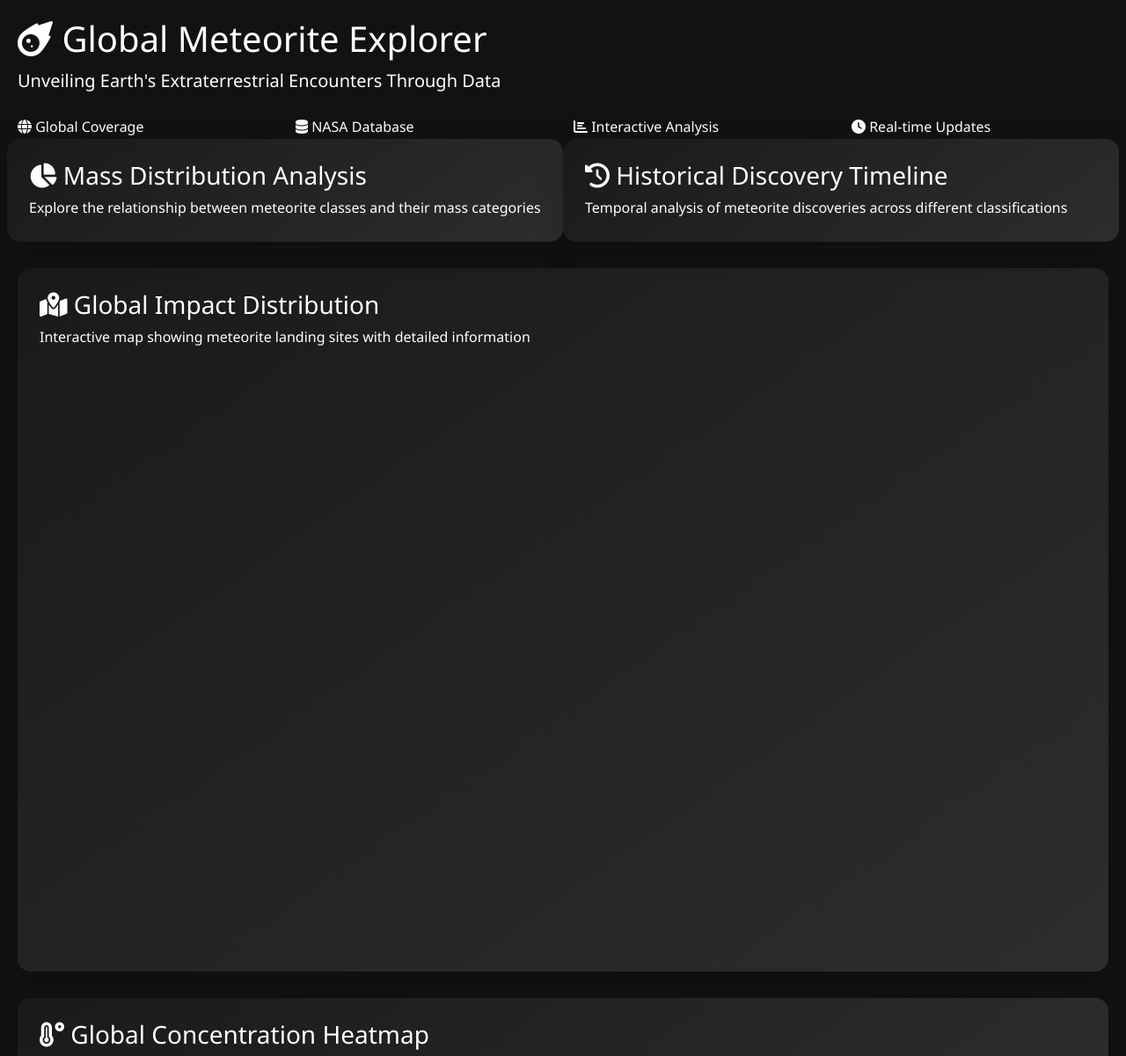
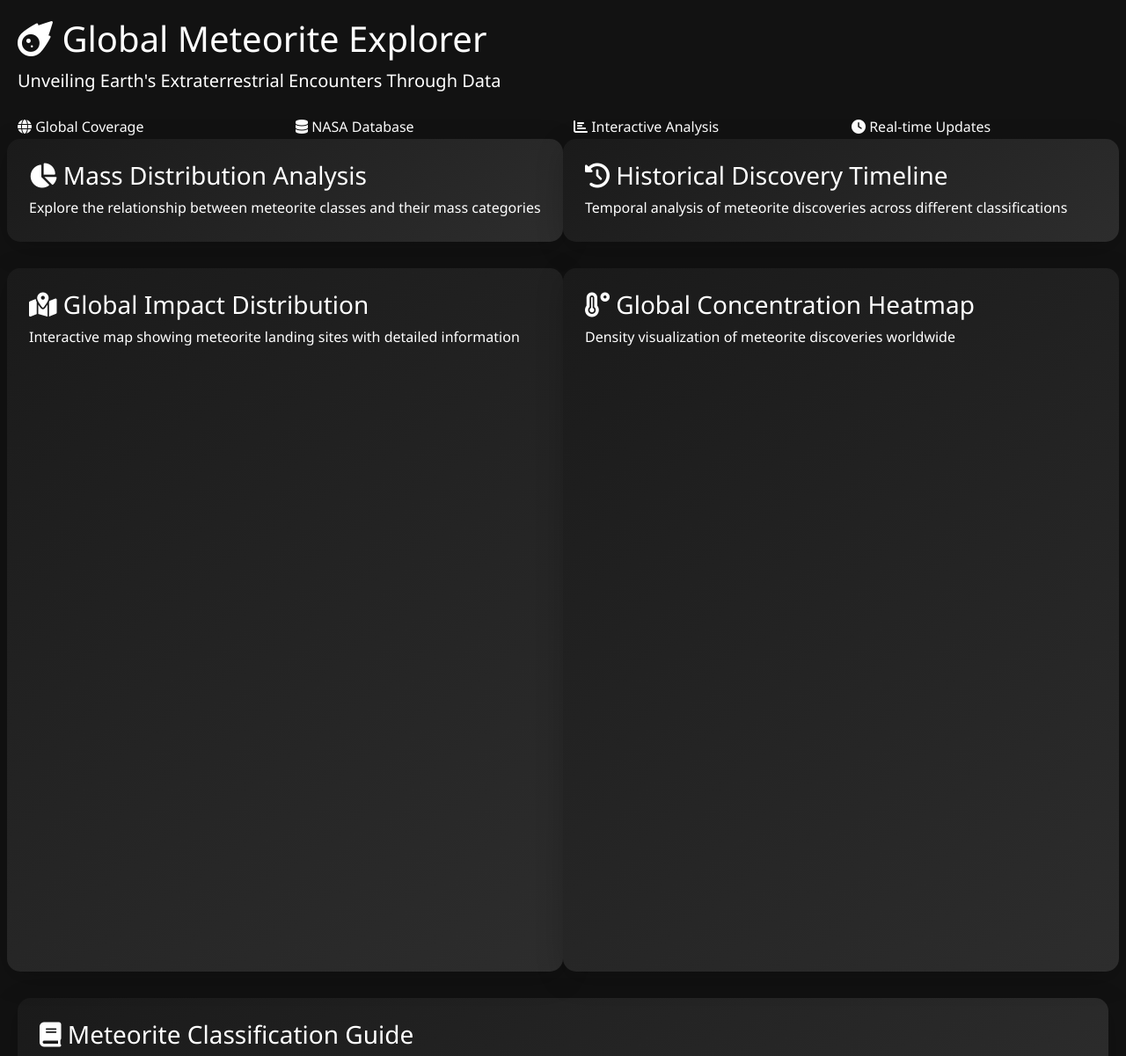
Before and after one commit to arijguest/meteorite-datasheet, a Flask app: template templates/layout.html in a window 1280 px wide. Shown: the top 1201 px of the page at 88% size. Run offline with Flask 3, Linux system fonts and the light colour scheme; the template is opened without the code that fills it, so the values that code supplies are empty; parts of the project's set-up code (start-up, migrations or seed data) failed here and were passed over; some libraries are stand-ins or nearby versions.

Commit message:
Update layout.html

```diff
--- a/templates/layout.html
+++ b/templates/layout.html
@@ -8,8 +8,6 @@
     <link href="https://cdn.jsdelivr.net/npm/bootstrap@5.3.0/dist/css/bootstrap.min.css" rel="stylesheet">
     <link href="https://cdn.datatables.net/1.13.5/css/dataTables.bootstrap5.min.css" rel="stylesheet">
     <link href="https://cdn.datatables.net/buttons/2.4.1/css/buttons.dataTables.min.css" rel="stylesheet">
-    <link href="https://cdn.datatables.net/searchpanes/2.2.0/css/searchPanes.dataTables.min.css" rel="stylesheet">
-    <link href="https://cdn.datatables.net/select/1.7.0/css/select.dataTables.min.css" rel="stylesheet">
     <link href="https://cdnjs.cloudflare.com/ajax/libs/font-awesome/6.0.0/css/all.min.css" rel="stylesheet">
     <link href="{{ url_for('static', filename='styles.css') }}" rel="stylesheet">
 </head>
@@ -24,25 +22,25 @@
             <p class="lead">Unveiling Earth's Extraterrestrial Encounters Through Data</p>
             <div class="dashboard-stats">
                 <div class="row mt-4">
-                    <div class="col-md-3">
+                    <div class="col-md-3 col-sm-6">
                         <div class="stat-card">
                             <i class="fas fa-globe"></i>
                             <span class="stat-value">Global Coverage</span>
                         </div>
                     </div>
-                    <div class="col-md-3">
+                    <div class="col-md-3 col-sm-6">
                         <div class="stat-card">
                             <i class="fas fa-database"></i>
                             <span class="stat-value">NASA Database</span>
                         </div>
                     </div>
-                    <div class="col-md-3">
+                    <div class="col-md-3 col-sm-6">
                         <div class="stat-card">
                             <i class="fas fa-chart-bar"></i>
                             <span class="stat-value">Interactive Analysis</span>
                         </div>
                     </div>
-                    <div class="col-md-3">
+                    <div class="col-md-3 col-sm-6">
                         <div class="stat-card">
                             <i class="fas fa-clock"></i>
                             <span class="stat-value">Real-time Updates</span>
@@ -52,15 +50,16 @@
             </div>
         </div>
 
+        <!-- Arrange charts in two rows -->
         <div class="row">
-            <div class="col-md-6 chart-container">
+            <div class="col-lg-6 col-md-12 chart-container">
                 <h3 class="section-title"><i class="fas fa-chart-pie"></i> Mass Distribution Analysis</h3>
                 <div class="chart-description">
                     Explore the relationship between meteorite classes and their mass categories
                 </div>
                 {{radial_html|safe}}
             </div>
-            <div class="col-md-6 chart-container">
+            <div class="col-lg-6 col-md-12 chart-container">
                 <h3 class="section-title"><i class="fas fa-history"></i> Historical Discovery Timeline</h3>
                 <div class="chart-description">
                     Temporal analysis of meteorite discoveries across different classifications
@@ -69,22 +68,24 @@
             </div>
         </div>
 
-        <div class="chart-container map-container">
+        <div class="row">
+            <div class="col-lg-6 col-md-12 chart-container map-container">
                 <h3 class="section-title"><i class="fas fa-map-marked-alt"></i> Global Impact Distribution</h3>
                 <div class="chart-description">
                     Interactive map showing meteorite landing sites with detailed information
                 </div>
                 {{map_html|safe}}
             </div>
-
-        <div class="chart-container">
+            <div class="col-lg-6 col-md-12 chart-container">
                 <h3 class="section-title"><i class="fas fa-temperature-high"></i> Global Concentration Heatmap</h3>
                 <div class="chart-description">
                     Density visualization of meteorite discoveries worldwide
                 </div>
                 {{heatmap_html|safe}}
             </div>
+        </div>
 
+        <!-- Move classification guide above the table -->
         <div class="description-table">
             <h3 class="section-title"><i class="fas fa-book"></i> Meteorite Classification Guide</h3>
             <div class="table-responsive">
@@ -107,6 +108,7 @@
             </div>
         </div>
 
+        <!-- Place the database table directly after the charts -->
         <div class="chart-container">
             <h3 class="section-title"><i class="fas fa-table"></i> Comprehensive Meteorite Database</h3>
             <div class="table-description">
@@ -120,6 +122,7 @@
         </div>
     </div>
 
+    <!-- Include scripts at the end for better loading performance -->
     <script src="https://code.jquery.com/jquery-3.6.0.min.js"></script>
     <script src="https://cdn.jsdelivr.net/npm/bootstrap@5.3.0/dist/js/bootstrap.bundle.min.js"></script>
     <script src="https://cdn.datatables.net/1.13.5/js/jquery.dataTables.min.js"></script>
@@ -127,8 +130,8 @@
     <script src="https://cdn.datatables.net/buttons/2.4.1/js/dataTables.buttons.min.js"></script>
     <script src="https://cdn.datatables.net/buttons/2.4.1/js/buttons.html5.min.js"></script>
     <script src="https://cdnjs.cloudflare.com/ajax/libs/jszip/3.1.3/jszip.min.js"></script>
-    <script src="https://cdnjs.cloudflare.com/ajax/libs/pdfmake/0.1.53/pdfmake.min.js"></script>
-    <script src="https://cdnjs.cloudflare.com/ajax/libs/pdfmake/0.1.53/vfs_fonts.js"></script>
+    <script src="https://cdn.jsdelivr.net/npm/pdfmake@0.1.36/build/pdfmake.min.js"></script>
+    <script src="https://cdn.jsdelivr.net/npm/pdfmake@0.1.36/build/vfs_fonts.js"></script>
 
     <script>
         $(document).ready(function() {
@@ -137,7 +140,7 @@
 
             // Initialize DataTable with enhanced features
             $('#meteoriteTable').DataTable({
-                dom: '<"row"<"col-md-6"B><"col-md-6"f>>rtip',
+                dom: '<"row"<"col-md-6"B><"col-md-6"f>>rt<"row"<"col-md-6"l><"col-md-6"p>>',
                 pageLength: 25,
                 lengthMenu: [[10, 25, 50, 100, -1], [10, 25, 50, 100, "All"]],
                 buttons: [
```
Lines whose indentation alone changed are shown as unchanged.
